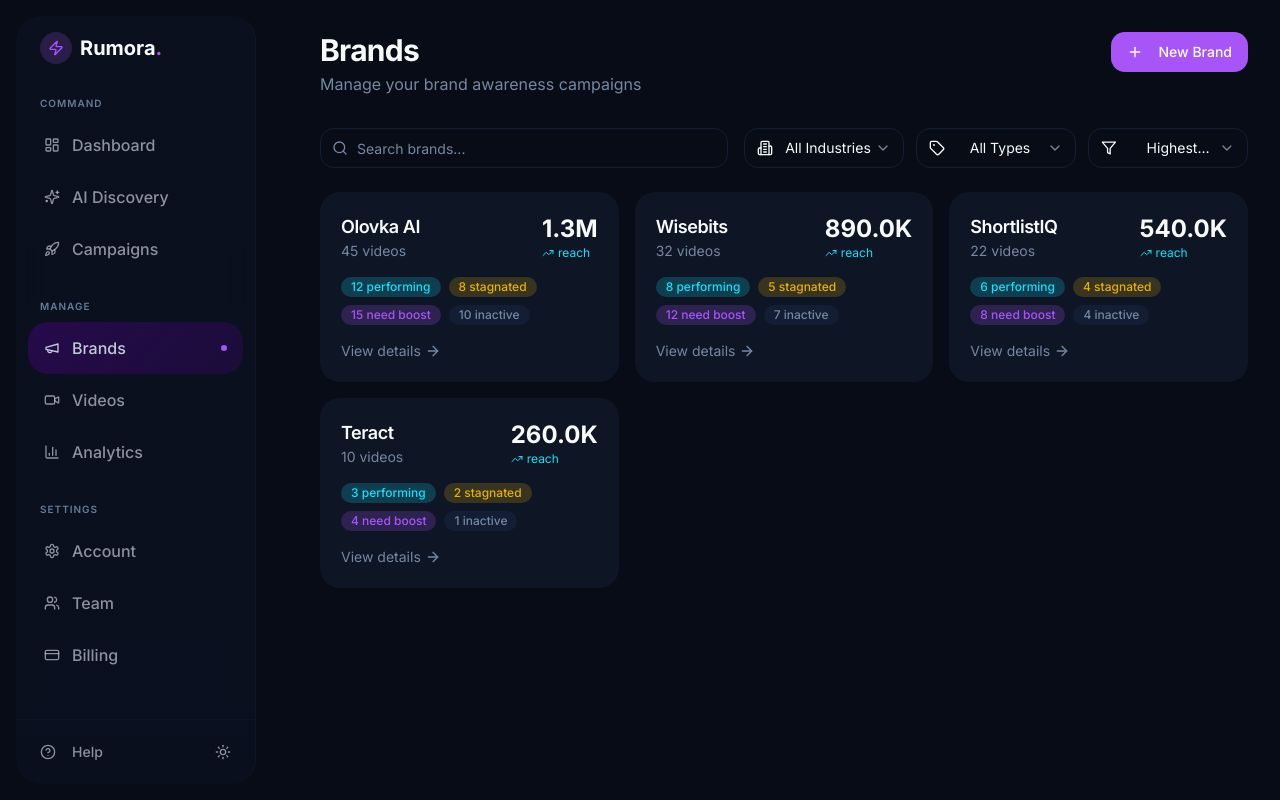
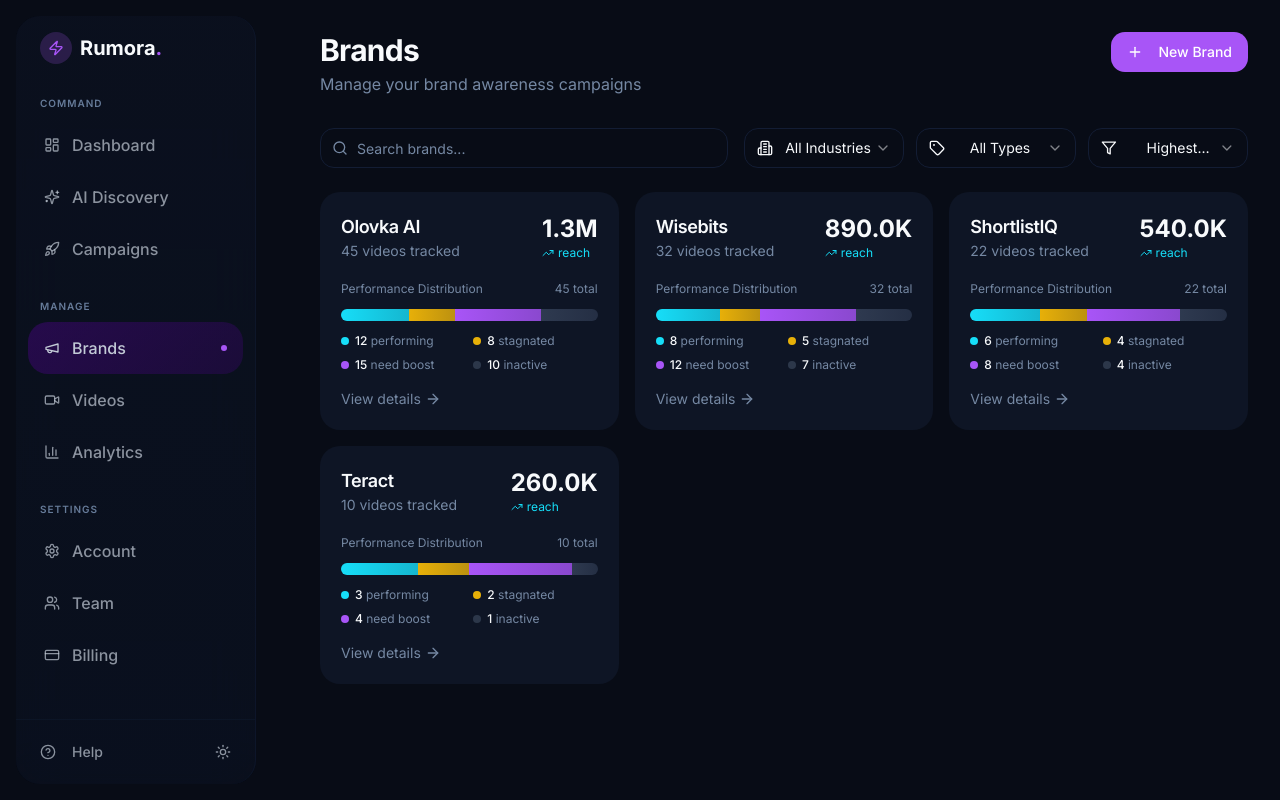
Before and after one commit to Kasra1637/vidcommenting, a React (Vite) app: page /brands in a window 1280 px wide. Built offline with nearby package versions, Linux system fonts and the light colour scheme; the HTML template or start-up script is replaced by a standard one.

Commit message:
Updated BrandCard.tsx

```diff
--- a/src/components/dashboard/BrandCard.tsx
+++ b/src/components/dashboard/BrandCard.tsx
@@ -27,17 +27,23 @@ const formatNumber = (num: number) => {
 };
 
 const BrandCard = ({ brand }: BrandCardProps) => {
+  const total = brand.videos;
+  const performingPercent = (brand.performing / total) * 100;
+  const stagnatedPercent = (brand.stagnated / total) * 100;
+  const needsBoostPercent = (brand.needsBoost / total) * 100;
+  const inactivePercent = (brand.inactive / total) * 100;
+
   return (
     <Link
       href={`/brands/${brand.id}`}
-      className="group block rounded-xl border border-transparent bg-card p-5 transition-all duration-200"
+      className="group block rounded-xl border border-transparent bg-card p-5 transition-all duration-300 hover:shadow-lg hover:shadow-primary/5"
     >
-      <div className="flex items-start justify-between">
+      <div className="flex items-start justify-between mb-5">
         <div>
           <h3 className="text-lg font-semibold text-foreground transition-colors">
             {brand.name}
           </h3>
-          <p className="text-sm text-muted-foreground">{brand.videos} videos</p>
+          <p className="text-sm text-muted-foreground">{brand.videos} videos tracked</p>
         </div>
         <div className="text-right">
           <p className="text-2xl font-bold text-foreground">
@@ -50,32 +56,83 @@ const BrandCard = ({ brand }: BrandCardProps) => {
         </div>
       </div>
 
-      <div className="mt-4 flex flex-wrap gap-2">
+      {/* Performance Distribution Bar */}
+      <div className="space-y-3">
+        <div className="flex items-center justify-between text-xs text-muted-foreground">
+          <span>Performance Distribution</span>
+          <span>{total} total</span>
+        </div>
+
+        {/* Stacked Bar */}
+        <div className="relative h-3 w-full overflow-hidden rounded-full bg-muted/50">
+          <div className="flex h-full">
             {brand.performing > 0 && (
-          <span className="status-badge status-performing">
-            {brand.performing} performing
-          </span>
+              <div
+                className="h-full bg-gradient-to-r from-secondary to-secondary/80 transition-all duration-500 group-hover:brightness-110"
+                style={{ width: `${performingPercent}%` }}
+              />
             )}
             {brand.stagnated > 0 && (
-          <span className="status-badge status-stagnated">
-            {brand.stagnated} stagnated
-          </span>
+              <div
+                className="h-full bg-gradient-to-r from-warning to-warning/80 transition-all duration-500 group-hover:brightness-110"
+                style={{ width: `${stagnatedPercent}%` }}
+              />
             )}
             {brand.needsBoost > 0 && (
-          <span className="status-badge status-needs-boost">
-            {brand.needsBoost} need boost
-          </span>
+              <div
+                className="h-full bg-gradient-to-r from-primary to-primary/80 transition-all duration-500 group-hover:brightness-110"
+                style={{ width: `${needsBoostPercent}%` }}
+              />
             )}
             {brand.inactive > 0 && (
-          <span className="status-badge status-inactive">
-            {brand.inactive} inactive
+              <div
+                className="h-full bg-gradient-to-r from-muted-foreground/30 to-muted-foreground/20 transition-all duration-500 group-hover:brightness-110"
+                style={{ width: `${inactivePercent}%` }}
+              />
+            )}
+          </div>
+        </div>
+
+        {/* Legend */}
+        <div className="grid grid-cols-2 gap-2 text-xs">
+          {brand.performing > 0 && (
+            <div className="flex items-center gap-1.5">
+              <div className="h-2 w-2 rounded-full bg-secondary" />
+              <span className="text-muted-foreground">
+                <span className="font-medium text-foreground">{brand.performing}</span> performing
               </span>
+            </div>
           )}
+          {brand.stagnated > 0 && (
+            <div className="flex items-center gap-1.5">
+              <div className="h-2 w-2 rounded-full bg-warning" />
+              <span className="text-muted-foreground">
+                <span className="font-medium text-foreground">{brand.stagnated}</span> stagnated
+              </span>
+            </div>
+          )}
+          {brand.needsBoost > 0 && (
+            <div className="flex items-center gap-1.5">
+              <div className="h-2 w-2 rounded-full bg-primary" />
+              <span className="text-muted-foreground">
+                <span className="font-medium text-foreground">{brand.needsBoost}</span> need boost
+              </span>
+            </div>
+          )}
+          {brand.inactive > 0 && (
+            <div className="flex items-center gap-1.5">
+              <div className="h-2 w-2 rounded-full bg-muted-foreground/30" />
+              <span className="text-muted-foreground">
+                <span className="font-medium text-foreground">{brand.inactive}</span> inactive
+              </span>
+            </div>
+          )}
+        </div>
       </div>
 
       <div className="mt-4 flex items-center text-sm text-muted-foreground group-hover:text-accent transition-colors">
         View details
-        <ArrowRight className="ml-1 h-4 w-4" />
+        <ArrowRight className="ml-1 h-4 w-4 transition-transform group-hover:translate-x-1" />
       </div>
     </Link>
   );
```
Lines whose indentation alone changed are shown as unchanged.
